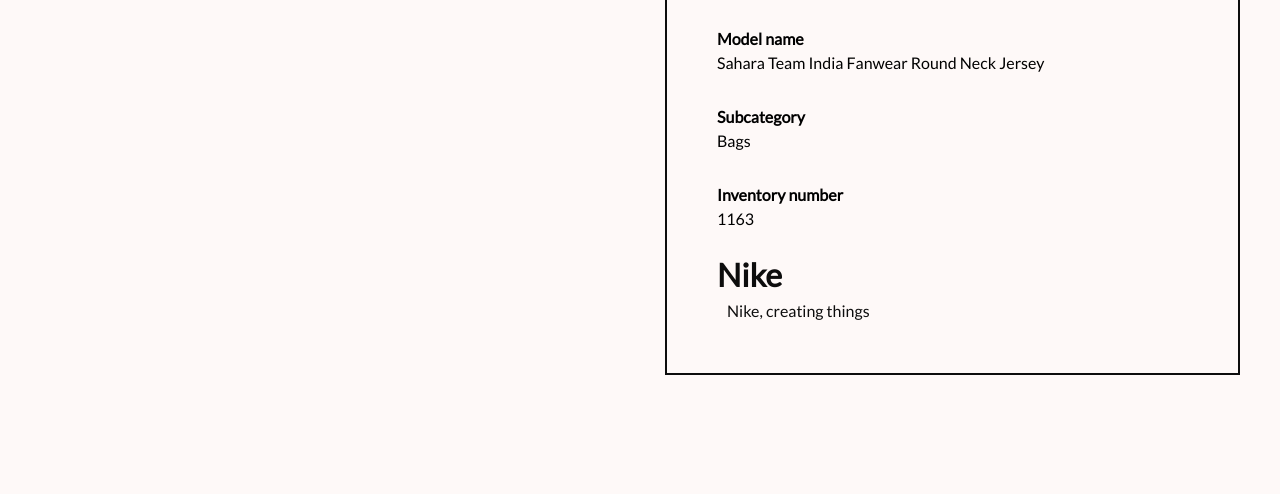
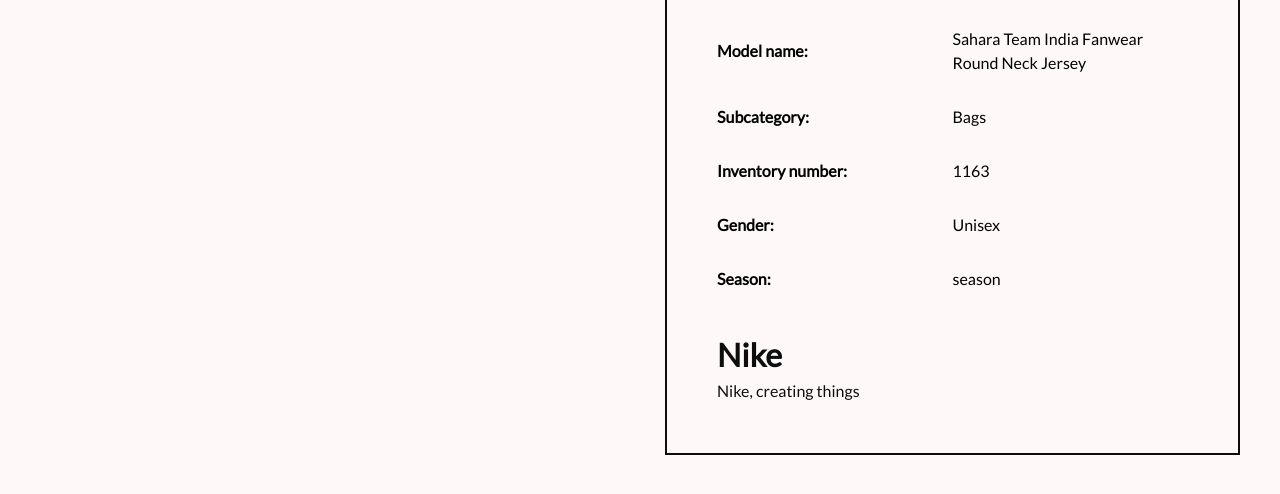
Before and after one commit to espi0001/statisk_site, a plain HTML site: page product.html in a window 1280 px wide. Shown: the part 572-1066 px from the top of the page. Before the commit the page ends 997 px from the top, so only its background shows below. Drawn offline with Linux system fonts and the light colour scheme; no server answers.

Commit message:
flere produkter

```diff
--- a/product.html
+++ b/product.html
@@ -62,14 +62,20 @@
             <section class="info">
                 <h3>Product information</h3>
                 <dl>
-                    <dt>Model name</dt>
+                    <dt>Model name:</dt>
                     <dd class="productdisplayname">Sahara Team India Fanwear Round Neck Jersey</dd>
 
-                    <dt>Subcategory</dt>
+                    <dt>Subcategory:</dt>
                     <dd class="subcategory">Bags</dd>
 
-                    <dt>Inventory number</dt>
+                    <dt>Inventory number:</dt>
                     <dd class="id">1163</dd>
+
+                    <dt>Gender:</dt>
+                    <dd class="gender">Unisex</dd>
+
+                    <dt>Season:</dt>
+                    <dd class="season">season</dd>
 
                 </dl>
                 <h1 class="brand">Nike</h1>
--- a/product.js
+++ b/product.js
@@ -18,6 +18,8 @@
   document.querySelector(".info .subcategory").textContent = product.subcategory;
   document.querySelector(".info .brand").textContent = product.brand;
   document.querySelector(".info .brandbio").textContent = product.brandbio;
+  document.querySelector(".info .gender").textContent = product.gender;
+  document.querySelector(".info .season").textContent = product.season;
 
   document.querySelector("img").src = `https://kea-alt-del.dk/t7/images/webp/640/${product.id}.webp`;
 }
--- a/productlist.js
+++ b/productlist.js
@@ -28,6 +28,8 @@
   copy.querySelector(".articletype").textContent = product.articletype;
   copy.querySelector(".brand").textContent = product.brandname;
   copy.querySelector(".price").textContent = product.price;
+  copy.querySelector(".discounted .relid").textContent = product.relid;
+  copy.querySelector(".discounted .discount").textContent = product.discount;
 
   if (product.discount) {
     //produktet er onSale
--- a/style.css
+++ b/style.css
@@ -115,6 +115,10 @@
   justify-content: space-between;
 }
 
+/* .prev {
+  display: none;
+} */
+
 .discounted p:last-child {
   background: red;
   padding: 0.2rem;
@@ -181,13 +185,22 @@
   h4 {
     font-weight: bold;
   }
-  p {
-    margin-left: 10px;
-  }
+
   dt {
     font-weight: 700;
     margin-top: 30px;
   }
+  dd {
+    margin-top: 30px;
+  }
 }
+
+.info dl {
+  display: grid;
+  grid-template-columns: 1fr 1fr;
+  align-items: center;
+  margin-bottom: 40px;
+}
+
 @media (min-width: 800px) {
 }
```
Also changed, not shown: productlist.html (+3 -3 lines).
